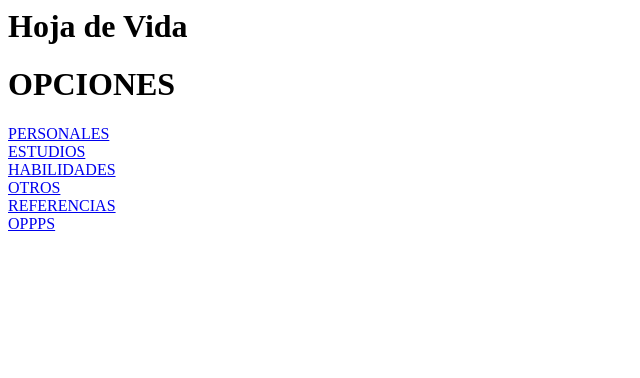
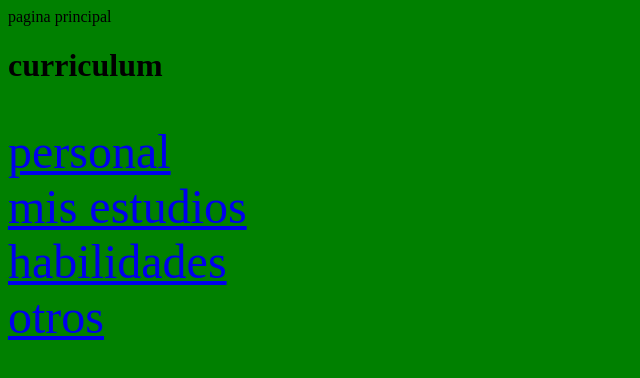
Before and after one commit to arnolgonzalez/Alexis5ba, a plain HTML site: page index.html in a window 1280 px wide. Shown: the whole page, without its empty margins (0-640 px from the left). Drawn offline with Linux system fonts and the light colour scheme.

Commit message:
Update index.html

```diff
--- a/index.html
+++ b/index.html
@@ -1,31 +1,16 @@
 <html>
-
-<head>
-
-
-
-
-
-<title>links externos </title>
-
+  <head>
+<litle>pagina principal<litle>
 </head>
 
+<body bgcolor= "Green">
 
-
-<body>
-
-
-<h1>Hoja de Vida</h1>
-
-<h1>OPCIONES</h1>
-
-<a href="personales.html" target="_blank">PERSONALES</a><br>
-<a href="estudios.html" target="_blank">ESTUDIOS</a><br>
-<a href="habilidades.html" target="_blank">HABILIDADES</a><br>
-<a href="otros.html" target="_blank">OTROS</a><br>
-<a href="referencias.html" target="_blank">REFERENCIAS</a><br>
-<a href="lab.html" target="_blank">OPPPS</a><br>
-
+<h1> curriculum</h1><br>
+<font size="14" color "while">
+<a href="personal.html">personal</a><br>
+<a href="Estudios.html">mis estudios</a><br>
+<a href="habilidades.html">habilidades</a><br>
+<a href="otros.html">otros</a><br>
+<front>
 </body>
-</head>
-</html>
+<html>
```
